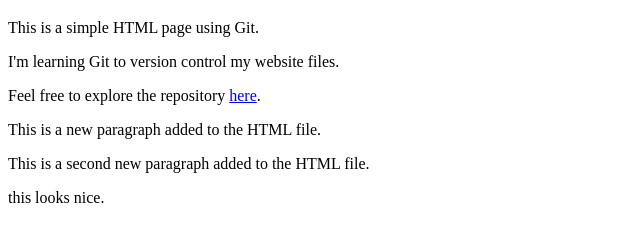
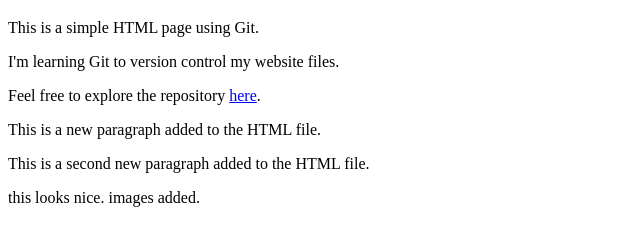
Before and after one commit to xylemic/learn_git, a plain HTML site: page index.html in a window 1280 px wide. Shown: the part 61-306 px from the top of the page, without its empty margins (0-640 px from the left). Drawn offline with Linux system fonts and the light colour scheme.

```diff
--- a/index.html
+++ b/index.html
@@ -16,5 +16,7 @@
   <p>This is a second new paragraph added to the HTML file.</p>
 
   this looks nice.
+
+  images added.
 </body>
 </html>
```
